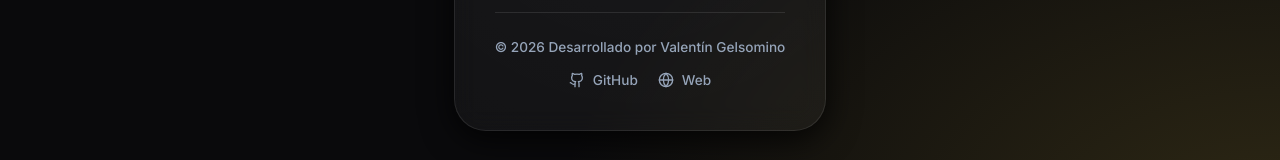
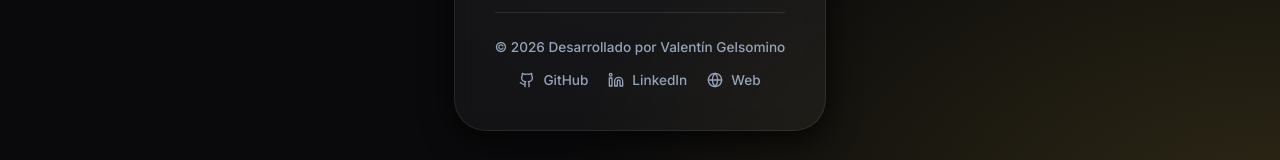
Before and after one commit to ValentinGelso/dni-to-cuil, a React (Vite) app: page / in a window 1280 px wide. Shown: the part 564-724 px from the top of the page. Built offline with nearby package versions, Linux system fonts and the light colour scheme.

Commit message:
feat: agregar enlace a LinkedIn en el footer

```diff
--- a/src/components/Footer.jsx
+++ b/src/components/Footer.jsx
@@ -1,5 +1,5 @@
 import React from 'react';
-import { Github, Globe } from 'lucide-react';
+import { Github, Globe, Linkedin } from 'lucide-react';
 
 const Footer = () => {
   return (
@@ -23,6 +23,10 @@ const Footer = () => {
           <Github size={16} />
           <span>GitHub</span>
         </a>
+        <a href="https://www.linkedin.com/in/valentingelsomino93" target="_blank" rel="noopener noreferrer" className="social-link">
+          <Linkedin size={16} />
+          <span>LinkedIn</span>
+        </a>
         <a href="https://www.vgelsomino.com.ar" target="_blank" rel="noopener noreferrer" className="social-link">
           <Globe size={16} />
           <span>Web</span>
```
Also changed, not shown: 1 other file (tests, documents, lock files or other folders).
